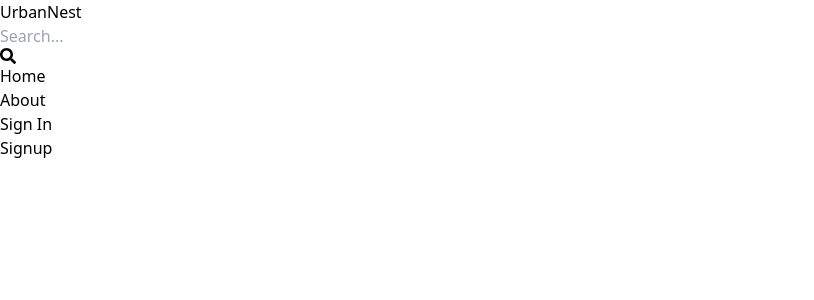
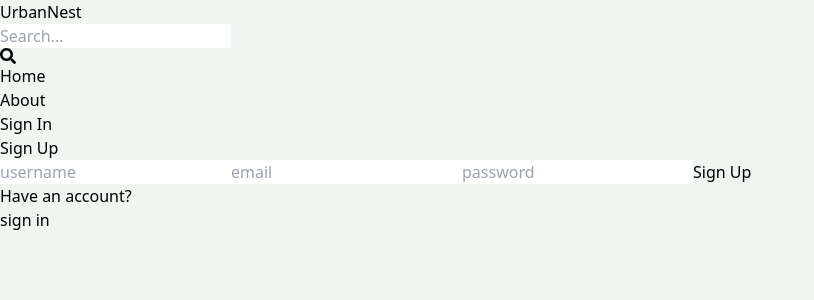
Before and after one commit to viveksingh31722/urban-nest-website, a React (Vite) app in the folder client/: page /sign-up in a window 1280 px wide. Shown: the top 300 px of the page, without its empty margins (0-814 px from the left). Built offline with nearby package versions, Linux system fonts and the light colour scheme.

Commit message:
complete sign up page ui

```diff
--- a/client/src/index.css
+++ b/client/src/index.css
@@ -1,3 +1,7 @@
 @tailwind base;
 @tailwind components;
 @tailwind utilities;
+
+body{
+  background-color: rgb(241, 245, 241);
+}
--- a/client/src/pages/Signup.jsx
+++ b/client/src/pages/Signup.jsx
@@ -1,7 +1,38 @@
-import React from 'react'
+import { Link } from 'react-router-dom'
 
 export default function Signup() {
   return (
-    <div>Signup</div>
-  )
+    <div className="p-3 max-w-lg mx-auto">
+      <h1 className="text-3xl text-center font-semibold my-7">Sign Up</h1>
+      <form className="flex flex-col gap-4">
+        <input
+          type="text"
+          placeholder="username"
+          className="border p-3 rounded-lg"
+          id="username"
+        />
+        <input
+          type="email"
+          placeholder="email"
+          className="border p-3 rounded-lg"
+          id="email"
+        />
+        <input
+          type="password"
+          placeholder="password"
+          className="border p-3 rounded-lg"
+          id="password"
+        />
+        <button className="bg-slate-700 text-white p-3 rounded-lg uppercase hover:opacity-95 disabled-opacity-80">Sign Up</button>
+      </form>
+      <div className="flex gap-2 mt-5">
+        <p>Have an account?</p>
+        <Link to={"/sign-in"}>
+          <span className='text-blue-700'>
+            sign in
+          </span>
+        </Link>
+      </div>
+    </div>
+  );
 }
```
